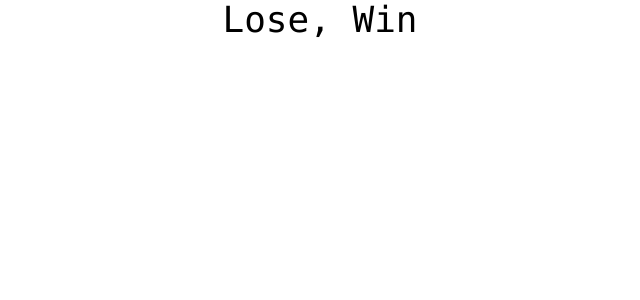
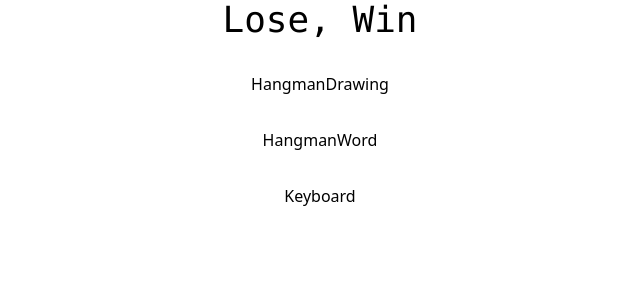
Before and after one commit to 0xprasanth/react-hangman, a React (Vite) app: page / in a window 1280 px wide. Shown: the top 300 px of the page, without its empty margins (320-960 px from the left). Built offline with nearby package versions, Linux system fonts and the light colour scheme; the HTML template or start-up script is replaced by a standard one.

Commit message:
Create HangmanDrawing component

```diff
--- a/src/App.tsx
+++ b/src/App.tsx
@@ -1,6 +1,9 @@
 import React, { useState } from "react";
 import words from "./wordList.json";
 import './output.css'
+import HangmanDrawing from "./components/HangmanDrawing";
+import HangmanWord from "./components/HangmanWord";
+import Keyboard from "./components/Keyboard";
 
 const App = () => {
   const [wordToGuess, setWordToGuess] = useState(() => {
@@ -15,6 +18,9 @@ const App = () => {
   return (
     <div className=" max-w-4xl flex flex-col gap-8 my-0 mx-auto items-center">
       <div className=" text-4xl text-center font-mono ">Lose, Win</div>
+      <HangmanDrawing />
+      <HangmanWord />
+      <Keyboard />
     </div>
   );
 };
```
